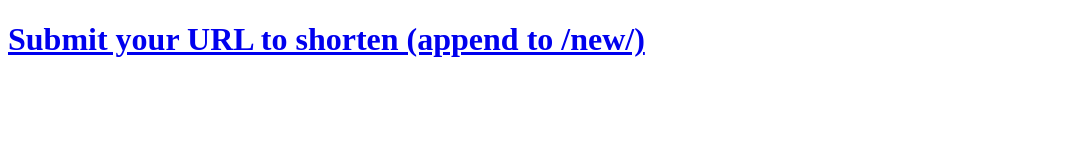
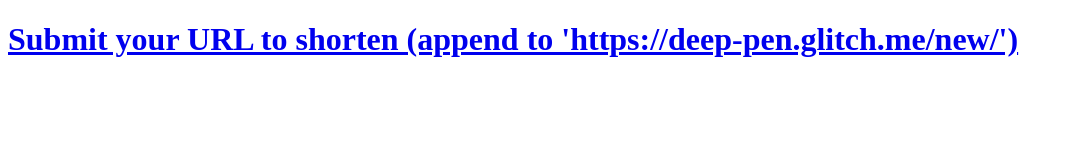
Before and after one commit to CLClark/fcc-url-shortener-microservice, a website: page views/index.html in a window 1280 px wide. Shown: the whole page, without its empty margins (0-1074 px from the left). Drawn offline with Linux system fonts and the light colour scheme.

Commit message:
👌🛢 Updated with Glitch

```diff
--- a/views/index.html
+++ b/views/index.html
@@ -20,7 +20,7 @@
   <body>
     <header>
       <h1>
-        <a href="https://deep-pen.glitch.me/new/http://www.example.html">Submit your URL to shorten (append to /new/)</a>
+        <a href="https://deep-pen.glitch.me/new/http://www.example.com">Submit your URL to shorten (append to 'https://deep-pen.glitch.me/new/')</a>
       </h1>
     </header>
 
```
